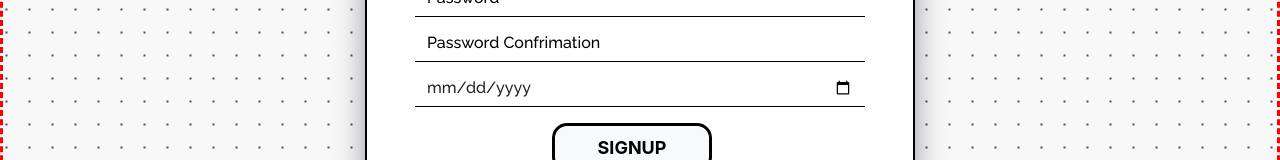
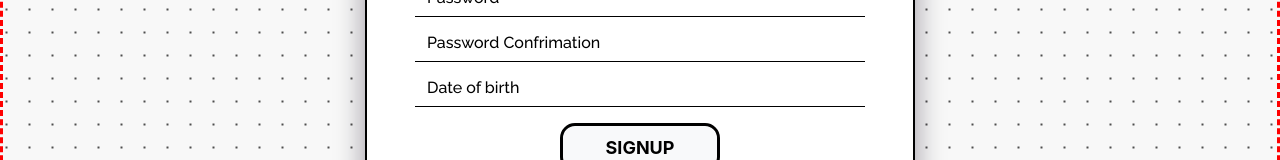
Before and after one commit to Berabjesus/10ant---House-rental-app-frontend, a React (Create React App) app: page /signup/owner in a window 1280 px wide. Shown: the part 332-492 px from the top of the page. Built offline with nearby package versions, Linux system fonts and the light colour scheme; a web font is replaced by a local one.

Commit message:
uodate onFocus and onBlur for the callback function

```diff
--- a/src/components/authentication/common.js
+++ b/src/components/authentication/common.js
@@ -20,7 +20,7 @@ const Common = ({clickhandler}) => {
         <input className="form-control borderless_inputs mb-2" type="email" placeholder="email@example.com" />
         <input className="form-control borderless_inputs mb-2" type="password" placeholder="Password" />
         <input className="form-control borderless_inputs mb-2" type="password" placeholder="Password Confrimation" />
-        <input className="form-control borderless_inputs mb-2" type="date"/>
+        <input className="form-control borderless_inputs mb-2" type="text" placeholder="Date of birth" onFocus={(e)=> e.target.type = 'date'} onBlur={(e)=> e.target.type = 'text'} />
       </div>
     </>;
   } else {
@@ -49,7 +49,7 @@ const Common = ({clickhandler}) => {
             }
 
             <div className="align-self-center d-flex flex-column align-items-center">
-              <button className= "btn btn-light px-3 py-2 my-2 me-3 fw-bold landing_btns glow_button" type="button" onClick = {clickhandler}>{ pathName.split('/')[0]}</button>
+              <button className= "btn btn-light px-3 py-2 my-2 fw-bold landing_btns glow_button" type="button" onClick = {clickhandler}>{ pathName.split('/')[0]}</button>
               <p>or</p>
               <Link to={`/${pathName === 'LOGIN' ? "signup" : "login"}`} className="text-decoration-underline">{pathName === 'LOGIN' ? "Sign Up" : "Login"}</Link>
             </div>
```
